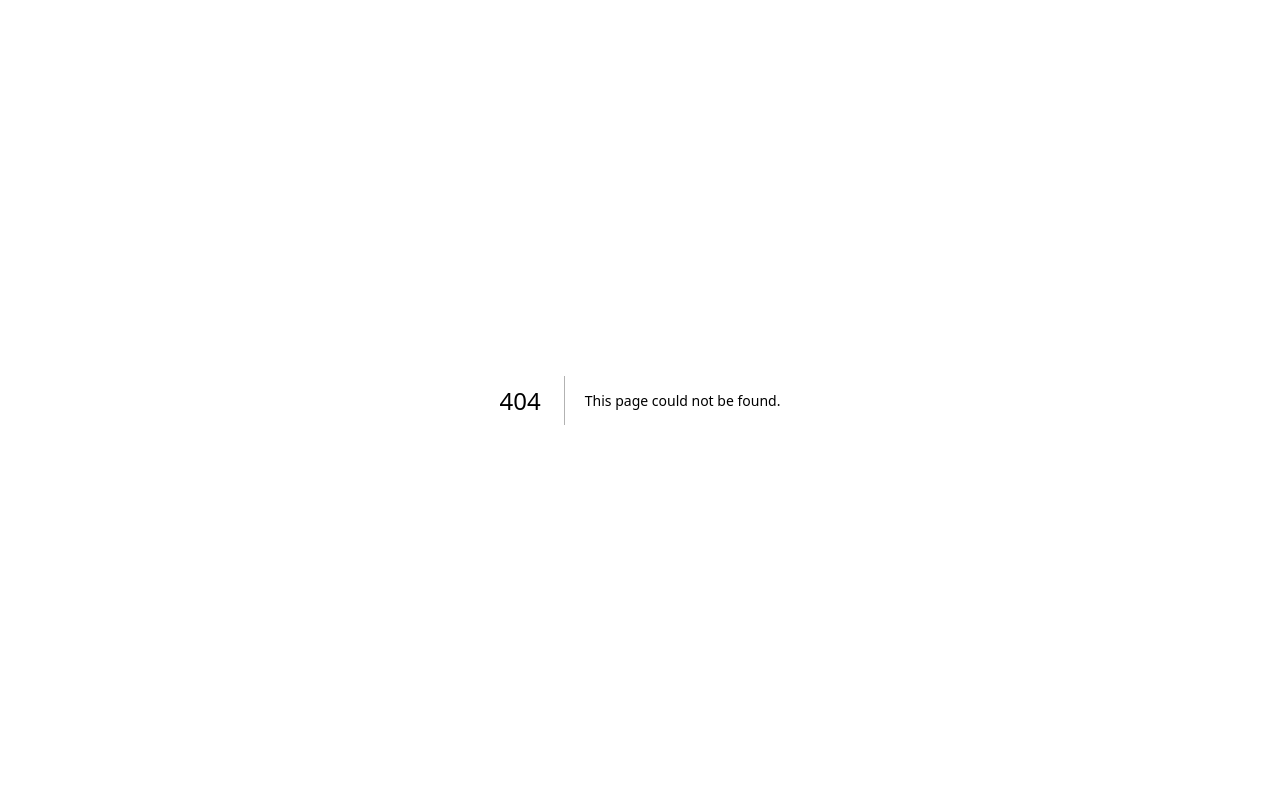
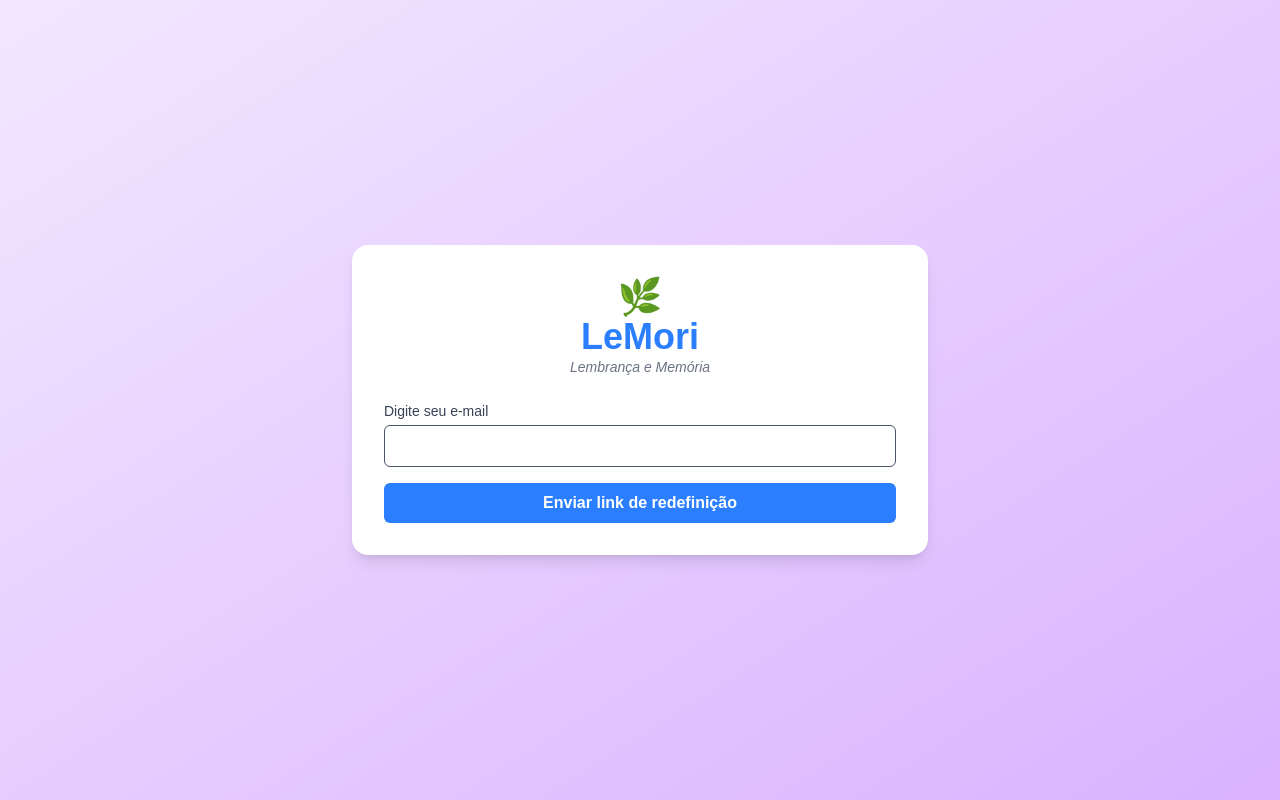
Before and after one commit to elbiojuzao/LeMori, a Next.js app: page /esqueci-senha in a window 1280 px wide. Before the commit this address had no page. Built offline with nearby package versions, Linux system fonts and the light colour scheme.

Commit message:
FEAT-0014
criação da tela de recuperação de senha

```diff
--- /dev/null
+++ b/pages/esqueci-senha.tsx
@@ -0,0 +1,86 @@
+import Head from 'next/head'
+import { useRouter } from 'next/router'
+import { useEffect, useState } from 'react'
+import axios from 'axios'
+
+export default function EsqueciSenha() {
+  const router = useRouter()
+
+  const [email, setEmail] = useState('')
+  const [erro, setErro] = useState('')
+  const [sucesso, setSucesso] = useState('')
+  const [carregando, setCarregando] = useState(false)
+
+  useEffect(() => {
+    const verificarAutenticacao = async () => {
+      const token = localStorage.getItem('token')
+      if (!token) return
+
+      try {
+        const res = await axios.get('/api/auth/me', {
+          headers: { Authorization: `Bearer ${token}` },
+        })
+        if (res.status === 200) router.replace('/dashboard')
+      } catch {}
+    }
+
+    verificarAutenticacao()
+  }, [])
+
+  const handleSubmit = async (e: React.FormEvent) => {
+    e.preventDefault()
+    setErro('')
+    setSucesso('')
+    setCarregando(true)
+
+    try {
+      await axios.post('/api/auth/esqueci-senha', { email })
+      setSucesso('E-mail enviado com sucesso! Verifique sua caixa de entrada.')
+    } catch (err: any) {
+      setErro(err.response?.data?.error || 'Erro ao enviar e-mail. Tente novamente.')
+    } finally {
+      setCarregando(false)
+    }
+  }
+
+  return (
+    <>
+      <Head><title>Esqueci minha senha | LeMori</title></Head>
+
+      <div className="flex min-h-screen items-center justify-center bg-gradient-to-br from-purple-100 to-purple-300 px-4">
+        <div className="w-full max-w-xl rounded-2xl bg-white p-8 shadow-lg">
+          <div className="mb-6 text-center">
+            <h1 className="text-4xl">🌿</h1>
+            <h1 className="text-4xl font-bold text-blue-500">LeMori</h1>
+            <p className="text-gray-500 italic text-sm">Lembrança e Memória</p>
+          </div>
+
+          <form className="grid grid-cols-1 gap-4" onSubmit={handleSubmit}>
+            <div>
+              <label className="block text-sm font-medium text-gray-700">Digite seu e-mail</label>
+              <input
+                type="email"
+                name="email"
+                value={email}
+                onChange={(e) => setEmail(e.target.value)}
+                className="text-gray-600 mt-1 w-full p-2 border rounded-md"
+                required
+              />
+            </div>
+
+            {erro && <p className="text-sm text-red-500">{erro}</p>}
+            {sucesso && <p className="text-sm text-green-600">{sucesso}</p>}
+
+            <button
+              type="submit"
+              disabled={carregando}
+              className="w-full bg-blue-500 hover:bg-blue-600 text-white font-semibold py-2 px-4 rounded-md transition"
+            >
+              {carregando ? 'Enviando...' : 'Enviar link de redefinição'}
+            </button>
+          </form>
+        </div>
+      </div>
+    </>
+  )
+}
--- /dev/null
+++ b/pages/resetar-senha.tsx
@@ -0,0 +1,104 @@
+import Head from 'next/head'
+import { useRouter } from 'next/router'
+import { useState, useEffect } from 'react'
+import axios from 'axios'
+
+export default function RedefinirSenha() {
+  const router = useRouter()
+  const [senha, setSenha] = useState('')
+  const [confirmarSenha, setConfirmarSenha] = useState('')
+  const [erro, setErro] = useState('')
+  const [sucesso, setSucesso] = useState('')
+  const [carregando, setCarregando] = useState(false)
+  const [token, setToken] = useState('')
+
+  useEffect(() => {
+    const queryToken = router.query.token
+    if (typeof queryToken === 'string') {
+      setToken(queryToken)
+    }
+  }, [router.query])
+
+  const handleSubmit = async (e: React.FormEvent) => {
+    e.preventDefault()
+    setErro('')
+    setSucesso('')
+
+    if (!senha || !confirmarSenha) {
+      setErro('Preencha todos os campos.')
+      return
+    }
+
+    if (senha !== confirmarSenha) {
+      setErro('As senhas não coincidem.')
+      return
+    }
+
+    setCarregando(true)
+
+    try {
+      const res = await axios.post('/api/auth/resetar-senha', {
+        token,
+        novaSenha: senha,
+      })
+
+      setSucesso('Senha redefinida com sucesso! Você será redirecionado para o login...')
+      setTimeout(() => router.push('/login'), 3000)
+    } catch (err: any) {
+      setErro(err.response?.data?.error || 'Erro ao redefinir senha.')
+    } finally {
+      setCarregando(false)
+    }
+  }
+
+  return (
+    <>
+      <Head><title>Redefinir senha | LeMori</title></Head>
+
+      <div className="flex min-h-screen items-center justify-center bg-gradient-to-br from-purple-100 to-purple-300 px-4">
+        <div className="w-full max-w-xl rounded-2xl bg-white p-8 shadow-lg">
+          <div className="mb-6 text-center">
+            <h1 className="text-4xl">🌿</h1>
+            <h1 className="text-4xl font-bold text-blue-500">LeMori</h1>
+            <p className="text-gray-500 italic text-sm">Lembrança e Memória</p>
+          </div>
+
+          <form className="grid grid-cols-1 gap-4" onSubmit={handleSubmit}>
+            <div>
+              <label className="block text-sm font-medium text-gray-700">Nova senha</label>
+              <input
+                type="password"
+                value={senha}
+                onChange={(e) => setSenha(e.target.value)}
+                className="text-gray-600 mt-1 w-full p-2 border rounded-md"
+                required
+              />
+            </div>
+
+            <div>
+              <label className="block text-sm font-medium text-gray-700">Confirmar nova senha</label>
+              <input
+                type="password"
+                value={confirmarSenha}
+                onChange={(e) => setConfirmarSenha(e.target.value)}
+                className="text-gray-600 mt-1 w-full p-2 border rounded-md"
+                required
+              />
+            </div>
+
+            {erro && <p className="text-sm text-red-500">{erro}</p>}
+            {sucesso && <p className="text-sm text-green-600">{sucesso}</p>}
+
+            <button
+              type="submit"
+              disabled={carregando}
+              className="w-full bg-blue-500 hover:bg-blue-600 text-white font-semibold py-2 px-4 rounded-md transition"
+            >
+              {carregando ? 'Salvando...' : 'Redefinir senha'}
+            </button>
+          </form>
+        </div>
+      </div>
+    </>
+  )
+}
```
